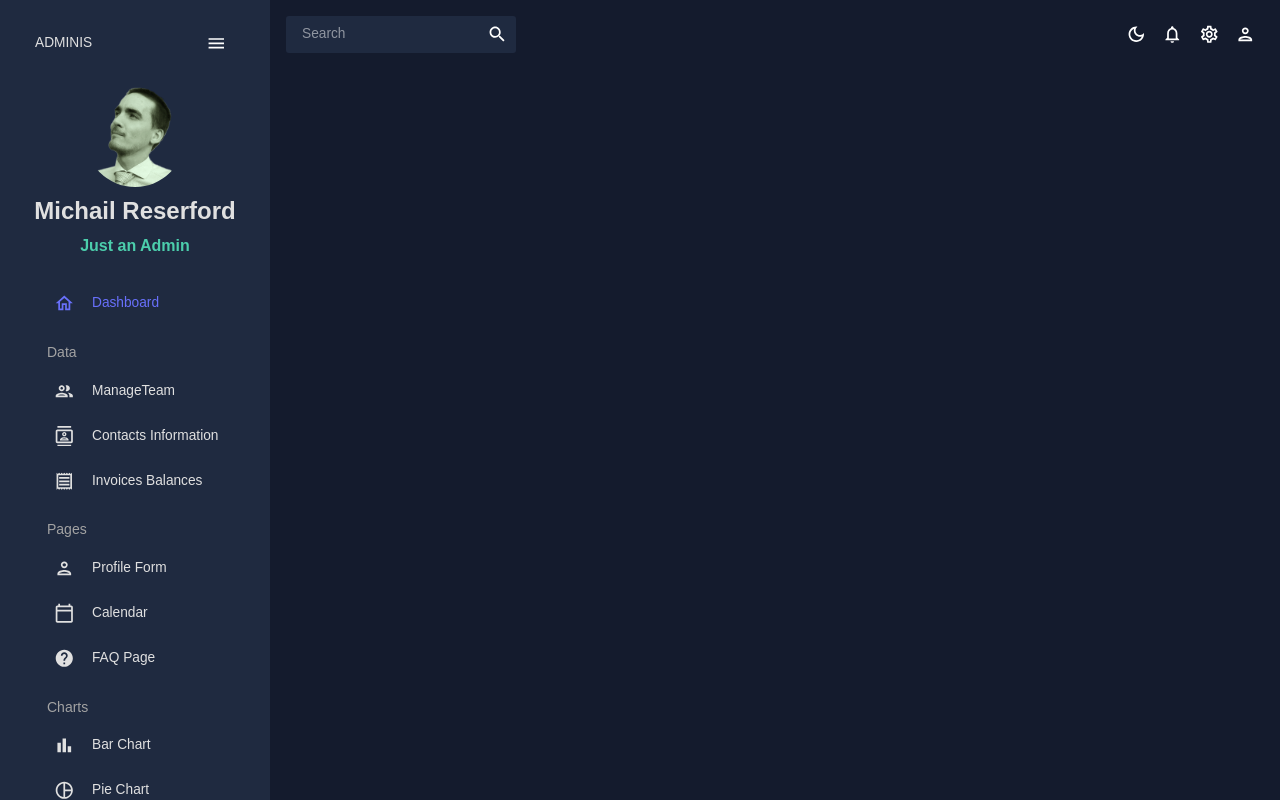
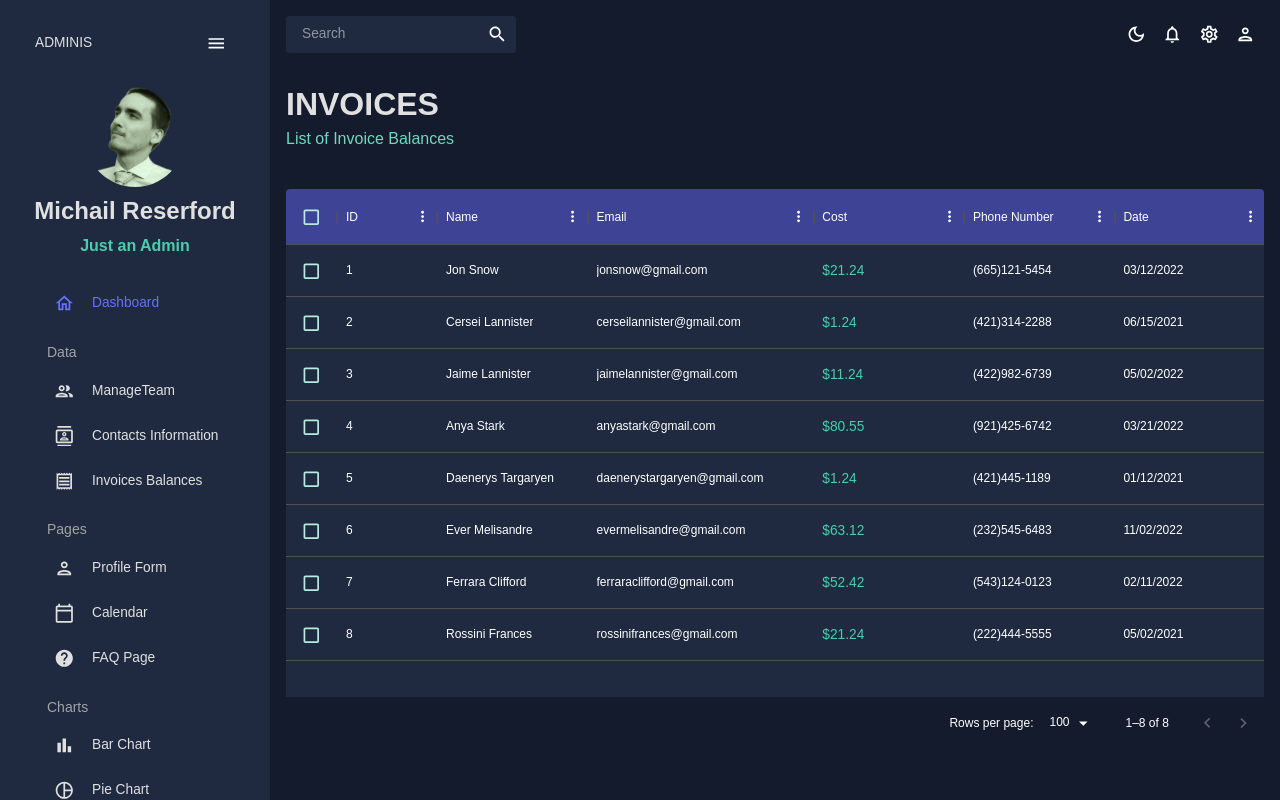
Before and after one commit to Gismanus/react-admin, a React (Create React App) app: page /invoices in a window 1280 px wide. Built offline with nearby package versions, Linux system fonts and the light colour scheme.

Commit message:
[Invoices] - complete [DataGroup] - complete

```diff
--- a/src/App.js
+++ b/src/App.js
@@ -6,8 +6,8 @@
 import Sidebar from "./scenes/global/Sidebar";
 
 import Team from "./scenes/team";
-/* import Invoices from "./scenes/invoices"; */
 import Contacts from "./scenes/contacts";
+import Invoices from "./scenes/invoices";
 /* import Bar from "./scenes/bar"; */
 /* import Form from "./scenes/form"; */
 /* import Line from "./scenes/line"; */
@@ -31,7 +31,7 @@
               <Route path="/" element={<Dashboard /> } />
               <Route path="/team" element={<Team />} />
               <Route path="/contacts" element={<Contacts />} />
-              {/* <Route path="/invoices" element={<Invoices />} /> */}
+              <Route path="/invoices" element={<Invoices />} />
               {/* <Route path="/form" element={<Form />} /> */}
               {/* <Route path="/bar" element={<Bar />} /> */}
               {/* <Route path="/pie" element={<Pie />} /> */}
--- /dev/null
+++ b/src/scenes/invoices/index.jsx
@@ -0,0 +1,90 @@
+import { Box, Typography, useTheme } from "@mui/material";
+import { DataGrid } from "@mui/x-data-grid";
+import { tokens } from "../../theme";
+import { mockDataInvoices } from "../../data/mockData";
+
+import Header from "../../components/header";
+
+const Invoices = () => {
+  const theme = useTheme();
+  const colors = tokens(theme.palette.mode);
+  const columns = [
+    { field: "id", headerName: "ID" },
+    {
+      field: "name",
+      headerName: "Name",
+      flex: 1,
+      cellClasssName: "name-column--cell",
+    },
+    {
+        field: "email",
+        headerName: "Email",
+        flex: 1.5,
+      },
+      {
+        field: "cost",
+        headerName: "Cost",
+        flex: 1,
+        renderCell: (params) => (
+            <Typography color={colors.greenAccent[500]}>
+                ${params.row.cost}
+            </Typography>
+        )
+      },
+    {
+      field: "phone",
+      headerName: "Phone Number",
+      flex: 1,
+    },
+    {
+        field: "date",
+        headerName: "Date",
+        flex: 1,
+      },
+  ];
+
+  return (
+    <Box m={2}>
+      <Header
+        title="INVOICES"
+        subtitle="List of Invoice Balances"
+      ></Header>
+      <Box
+        m="40px 0 0 0"
+        height="70vh"
+        sx={{
+          "& .MuiDataGrid-root": {
+            border: "none",
+          },
+          "& .MuiDataGrid-cell": {
+            borderBottom: "none",
+          },
+          "& .name-column--cell": {
+            color: colors.greenAccent[300],
+          },
+          "& .MuiDataGrid-columnHeaders": {
+            backgroundColor: colors.blueAccent[700],
+            borderBotttom: "none",
+          },
+          "& .MuiDataGrid-virtualScroller": {
+            backgroundColor: colors.primary[400],
+          },
+          "& .MuiDataGrid-footerContainer": {
+            borderTop: "none",
+            backgroundcolor: colors.blueAccent[700],
+          },
+          "& .MuiCheckbox-root": {
+            color: `${colors.greenAccent[200]} !important`,
+          },
+        }}
+      >
+        <DataGrid
+        checkboxSelection
+          rows={mockDataInvoices}
+          columns={columns}
+        />
+      </Box>
+    </Box>
+  );
+};
+export default Invoices;
```
